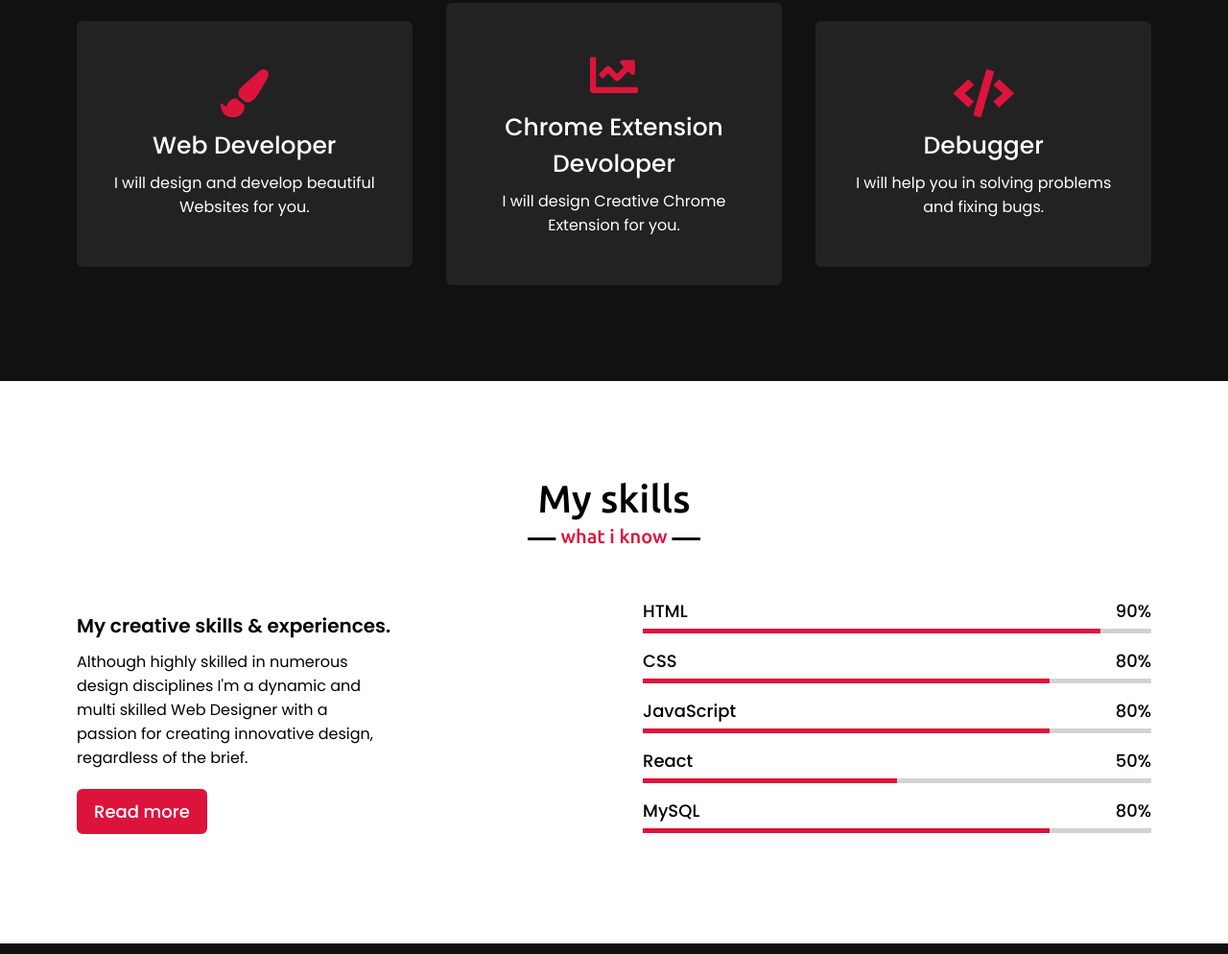
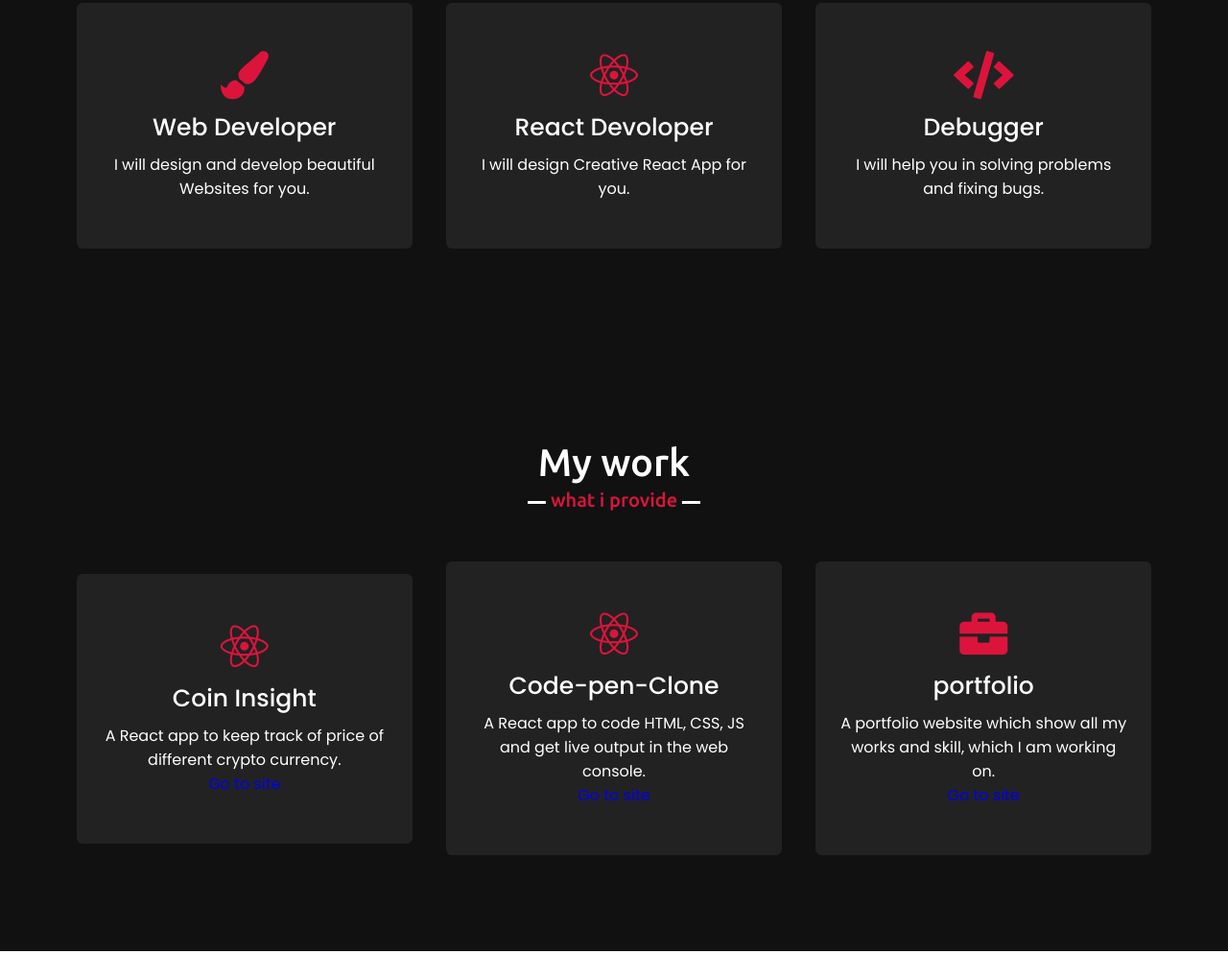
Before and after one commit to Rahulgupta02/Protfolio, a plain HTML site: page index.html in a window 1280 px wide. Shown: the part 1756-2750 px from the top of the page at 96% size. Drawn offline with nearby package versions, Linux system fonts and the light colour scheme; a web font is replaced by a local one.

Commit message:
Update index.html

```diff
--- a/index.html
+++ b/index.html
@@ -15,7 +15,7 @@
     <meta name="viewport" content="width=device-width, initial-scale=1.0">
 
     <link rel="icon" href="images/favicon.ico" />
-    <title>Rahul Portfolio Website</title>
+    <title>Rahul Portfolio</title>
     <link rel="stylesheet" href="style.css">
     <link href="http://fonts.cdnfonts.com/css/thank-you" rel="stylesheet">
     <link rel="stylesheet" href="https://cdnjs.cloudflare.com/ajax/libs/font-awesome/5.15.3/css/all.min.css"/>
@@ -68,6 +68,7 @@
                 <li><a href="#home" class="menu-btn">Home</a></li>
                 <li><a href="#about" class="menu-btn">About</a></li>
                 <li><a href="#services" class="menu-btn">Services</a></li>
+                <li><a href="#work" class="menu-btn">Work</a></li>
                 <li><a href="#skills" class="menu-btn">Skills</a></li>
                 <li><a href="#contact" class="menu-btn">Contact</a></li>
             </ul>
@@ -120,9 +121,9 @@
                 </div>
                 <div class="card">
                     <div class="box">
-                        <i class="fas fa-chart-line"></i>
-                        <div class="text">Chrome Extension Devoloper</div>
-                        <p>I will design Creative Chrome Extension for you.</p>
+                        <i class="fab fa-react"></i>
+                        <div class="text">React Devoloper</div>
+                        <p>I will design Creative React App for you.</p>
                     </div>
                 </div>
                 <div class="card">
@@ -137,6 +138,44 @@
         </div>
     </section>
 
+    <!-- <work-section> -->
+
+        <section class="services" id="work">
+            <div class="max-width">
+                <h2 class="title">My work</h2>
+                <div class="serv-content">
+                    <div class="card">
+                        <div class="box">
+                            <i class="fab fa-react"></i>
+                            <div class="text">Coin Insight</div>
+                            <p>A React app to keep track of price of different crypto currency.
+                                <br>
+                                <a href="https://coin-insight.web.app/">Go to site</a>
+                            </p>
+                        </div>
+                    </div>
+                    <div class="card">
+                        <div class="box">
+                            <i class="fab fa-react"></i>
+                            <div class="text">Code-pen-Clone</div>
+                            <p>A React app to code HTML, CSS, JS and get live output in the web console.<br>
+                                <a href="https://code-pen-clone-web.netlify.app/">Go to site</a>
+                            </p>
+                        </div>
+                    </div>
+                    <div class="card">
+                        <div class="box">
+                            <i class="fas fa-briefcase"></i>
+                            <div class="text">portfolio</div>
+                            <p>A portfolio website which show all my works and skill, which I am working on.<br>
+                            <a href="https://rahulgupta02-portfolio.netlify.app/">Go to site</a>
+                        </p>
+                        </div>
+                    </div>
+                   </div>
+                </div>
+            </div>
+        </section>
     <!-- skills section start -->
     <section class="skills" id="skills">
         <div class="max-width">
@@ -153,6 +192,13 @@
                 <div class="column right">
                     <div class="bars">
                         <div class="info">
+                            <span>JAVA</span>
+                            <span>90%</span>
+                        </div>
+                        <div class="line html"></div>
+                    </div>
+                    <div class="bars">
+                        <div class="info">
                             <span>HTML</span>
                             <span>90%</span>
                         </div>
@@ -161,21 +207,21 @@
                     <div class="bars">
                         <div class="info">
                             <span>CSS</span>
-                            <span>80%</span>
+                            <span>90%</span>
                         </div>
                         <div class="line css"></div>
                     </div>
                     <div class="bars">
                         <div class="info">
                             <span>JavaScript</span>
-                            <span>80%</span>
+                            <span>90%</span>
                         </div>
                         <div class="line js"></div>
                     </div>
                     <div class="bars">
                         <div class="info">
                             <span>React</span>
-                            <span>50%</span>
+                            <span>80%</span>
                         </div>
                         <div class="line react"></div>
                     </div>
```
